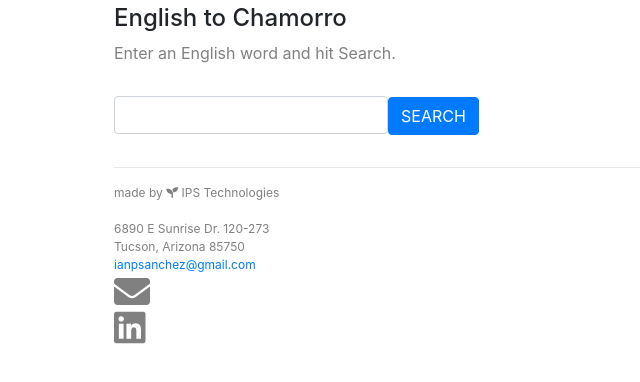
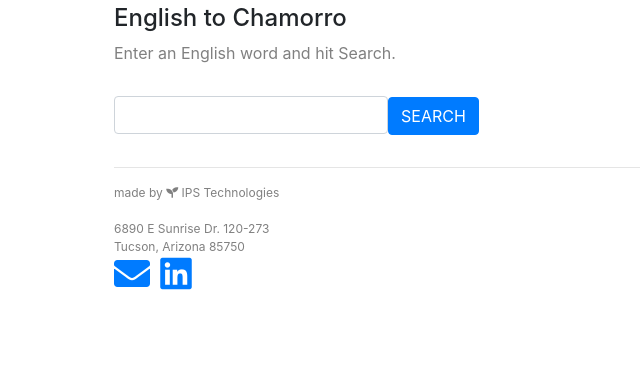
Before and after one commit to ianpsanchez/chamdict, a website with bundled scripts: page app/index.html in a window 1280 px wide. Shown: the whole page, without its empty margins (0-640 px from the left). Built offline with nearby package versions, Linux system fonts and the light colour scheme.

Commit message:
added li email 3

```diff
--- a/app/index.html
+++ b/app/index.html
@@ -50,12 +50,21 @@
             <div class="col-1"></div>
             <div class="col-10" style="color:grey; font-size: 12">
                 made by
-                <i class="fas fa-seedling"></i> IPS Technologies </br></br>
+                <i class="fas fa-seedling"></i> IPS Technologies </br>
+                </br>
                 6890 E Sunrise Dr. 120-273</br>
                 Tucson, Arizona 85750</br>
-                <a href="mailto:ianpsanchez@gmail.com">ianpsanchez@gmail.com</a>
-                </br>
-                <div><i class="fas fa-envelope fa-3x"></i></div><div><i class="fab fa-linkedin fa-3x"></i></div>
+                <!-- <a href="mailto:ianpsanchez@gmail.com">ianpsanchez@gmail.com</a> -->
+                <!-- </br> -->
+                <a href="mailto:ianpsanchez@gmail.com">
+                    <i class="fas fa-envelope fa-3x"></i>
+                </a>
+                &nbsp;
+                <a href="https://www.linkedin.com/in/ian-sanchez-95160678">
+                    <i class="fab fa-linkedin fa-3x"></i>
+                    </i>
+                </a>
+
 
 
             </div>
```
